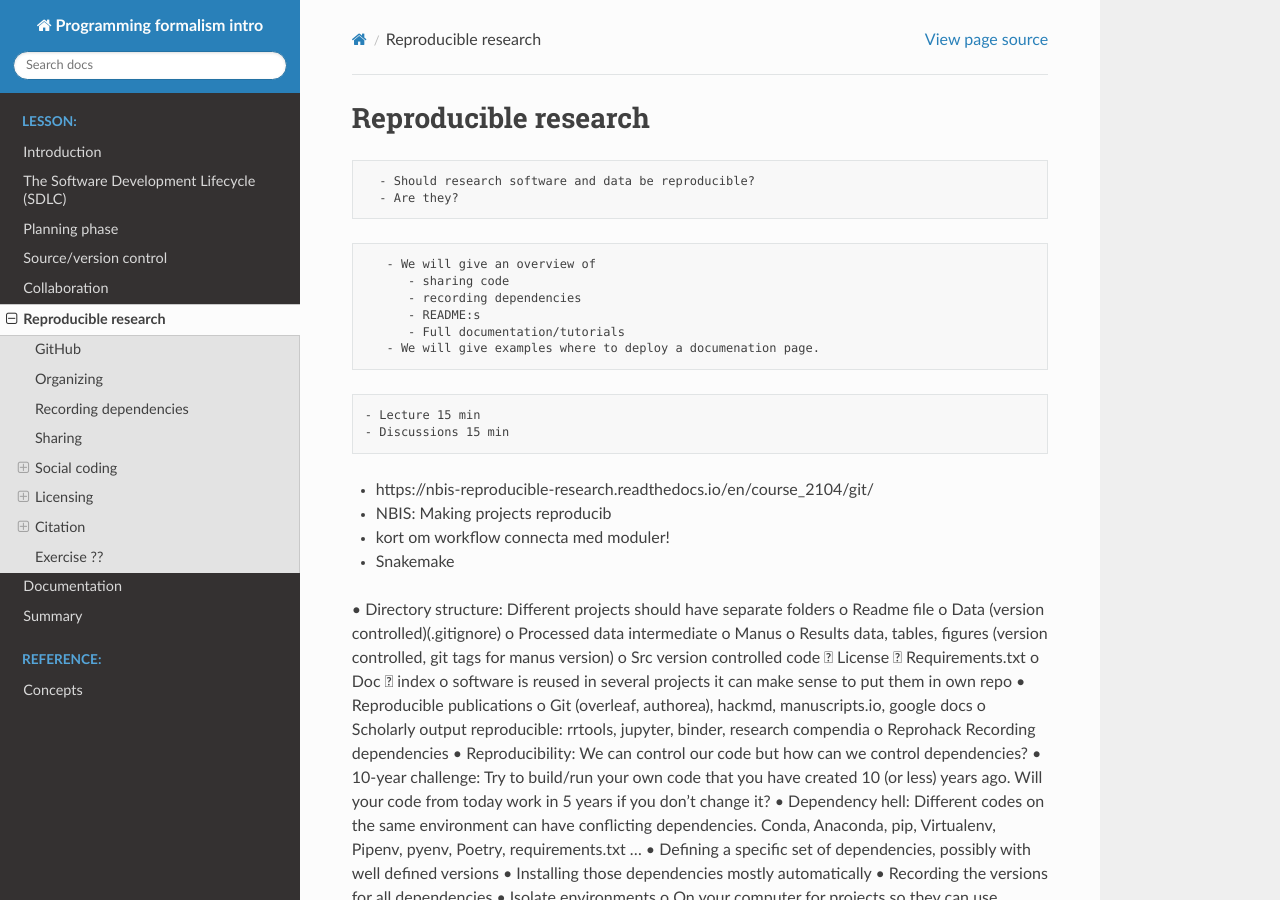
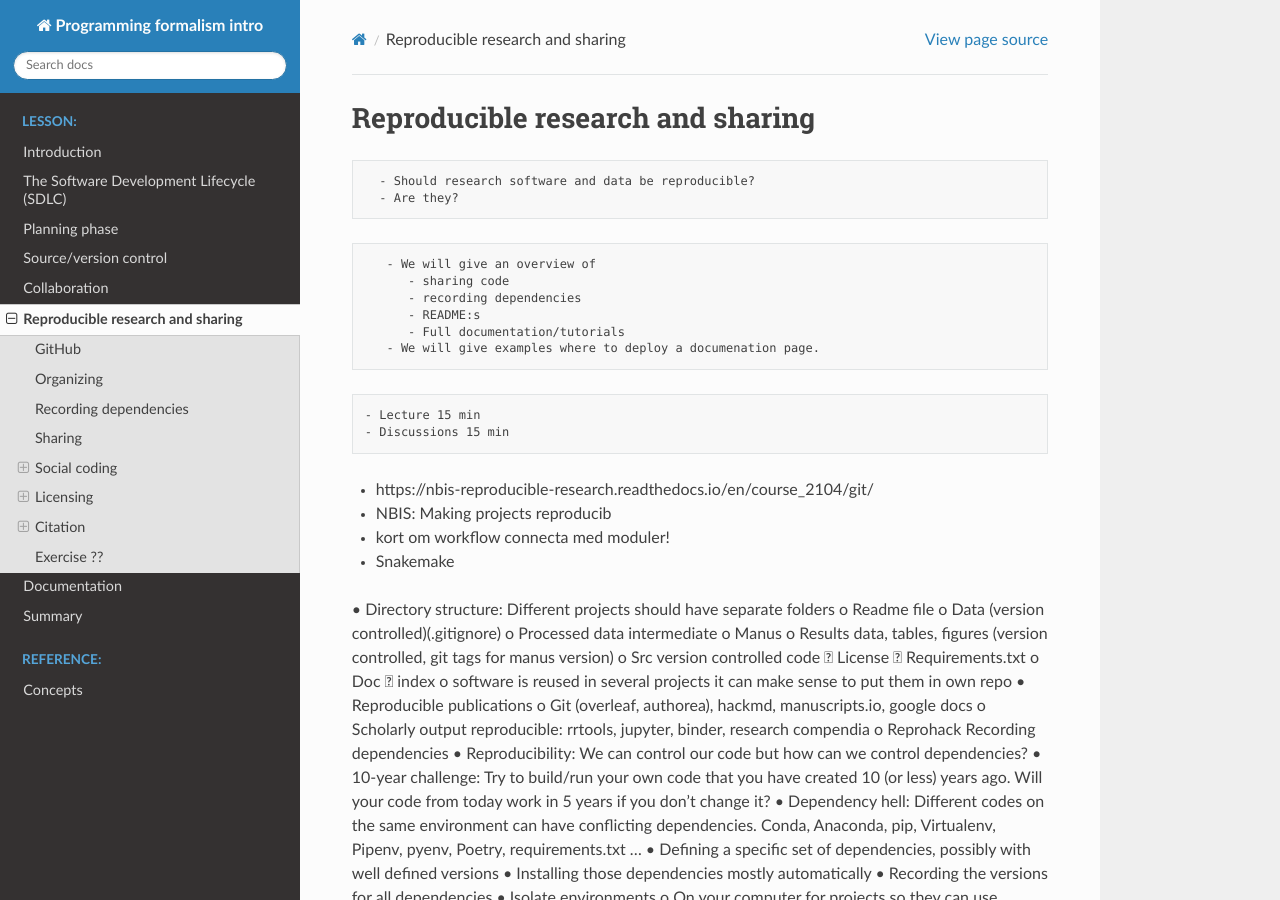
Before and after one commit to UPPMAX/programming_formalisms_intro, a Sphinx documentation site: the page built from doc/reproducible.md, in a window 1280 px wide and 900 px high. Built offline with Sphinx 7.4.7 and the Read the Docs theme 2.0.0, drawn with Linux system fonts in a browser that asks for light colours; pages that are not in the unit, such as notebooks, are missing from menus.

Commit message:
Update reproducible.md

````diff
--- a/doc/reproducible.md
+++ b/doc/reproducible.md
@@ -1,4 +1,4 @@
-# Reproducible research
+# Reproducible research and sharing
 
 ```{questions}
   - Should research software and data be reproducible?
````
